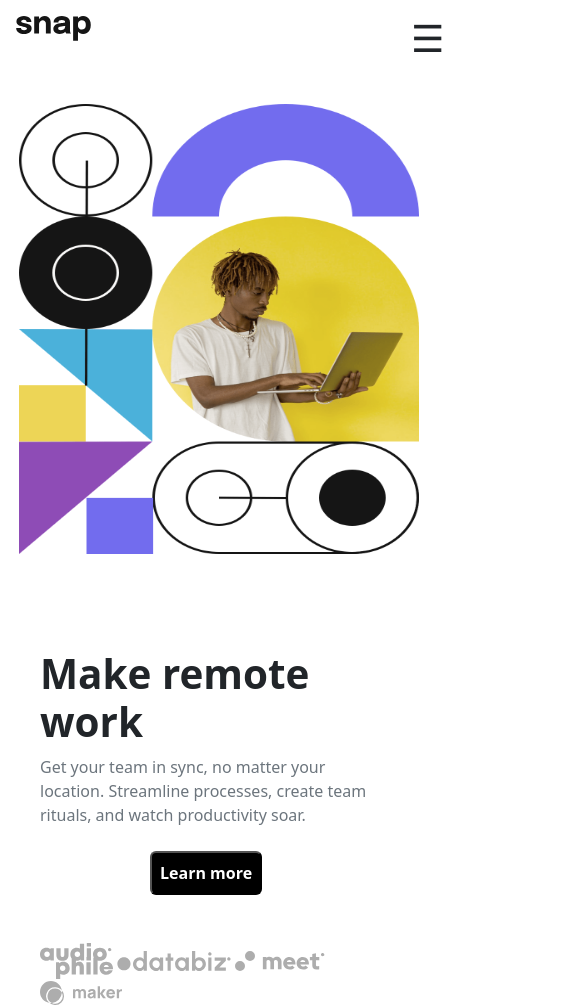
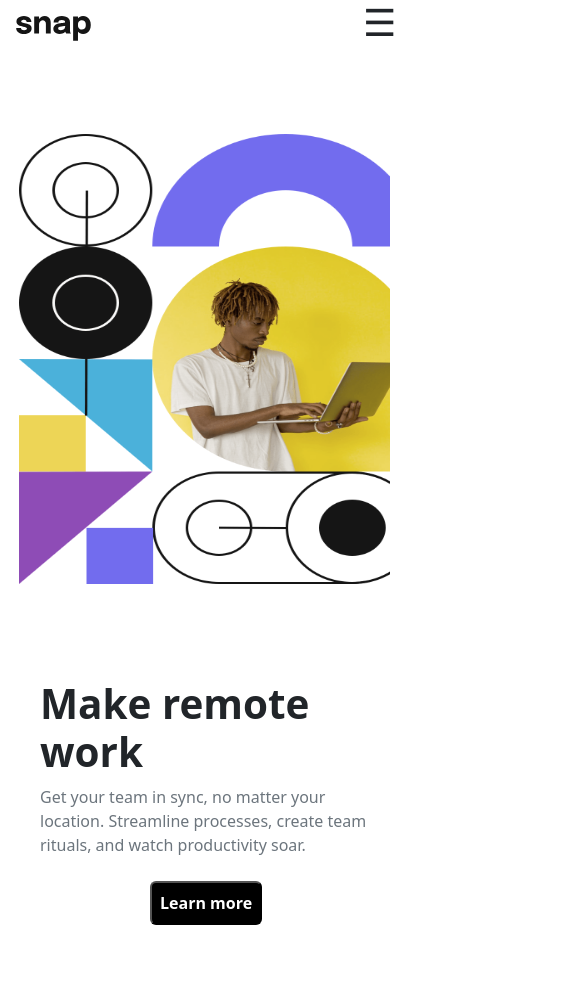
Before and after one commit to musa108/into-section-with-navigation, a plain HTML site: page index.html in a window 390 px wide. Shown: the top 1005 px of the page, 585 px wide, since content can reach past the window. After the commit the page ends 928 px from the top, so only its background shows below. Drawn offline with nearby package versions, Linux system fonts and the light colour scheme.

Commit message:
intro sect with nav

```diff
--- a/app.js
+++ b/app.js
@@ -20,7 +20,7 @@ menu.addEventListener('click', () =>{
     if (menu.style.display = "block") {
         menu.style.display = "none";
         colapse.style.display= "block";
-        colapse.style.width = "50%"
+        colapse.style.width = "200vw"
     }
 });
 cancel.addEventListener('click', () =>{
--- a/index.html
+++ b/index.html
@@ -10,7 +10,7 @@
     <link rel="stylesheet" href="./style.css">
 </head>
 <body>
-    <main class="">
+    <main class="page">
         <div class="nav-bar d-flex flex-row mt-3 ">
             <div class="nav-right container d-flex flex-grow-1 gap-3  ">
                 <img class="logo" src="./images/logo.svg" alt="logo">
--- a/style.css
+++ b/style.css
@@ -60,9 +60,17 @@ margin-right: 5rem;
     visibility: hidden;
 }
 @media (max-width:767px) {
+.page{
+    width: 100vw;
+    height: 110vh;
+    overflow: hidden;
+    }
 .nav-bar{
     visibility: hidden;
  }
+.menu{
+    margin-top: -1rem;
+}
 .landing-page{
     display: flex;
     flex-direction: column-reverse;
@@ -87,10 +95,10 @@ br{
 }
 .colapse{
     position: absolute;
-    left: 100%;
+    left: 50%;
     top: 0%;
-    width:70%;
-    height: 100%;
+    width:100vw;
+    height: 110vh;
     background: rgb(255, 255, 255);
     box-shadow: 1px 1px 1px 5px 1px;
     display: flex;
@@ -112,7 +120,7 @@ br{
     top: 1rem;
     left: 1rem;
     display: flex;
-    gap: 20rem;
+    gap: 17rem;
 }
 .dropdown-three,.dropdown-four{
     display: none;
@@ -136,5 +144,7 @@ br{
     .btn-two{
         min-width: max-content;
     }
-
+    .landing-page{
+        margin-top: 30px;
+    }
 }
```
